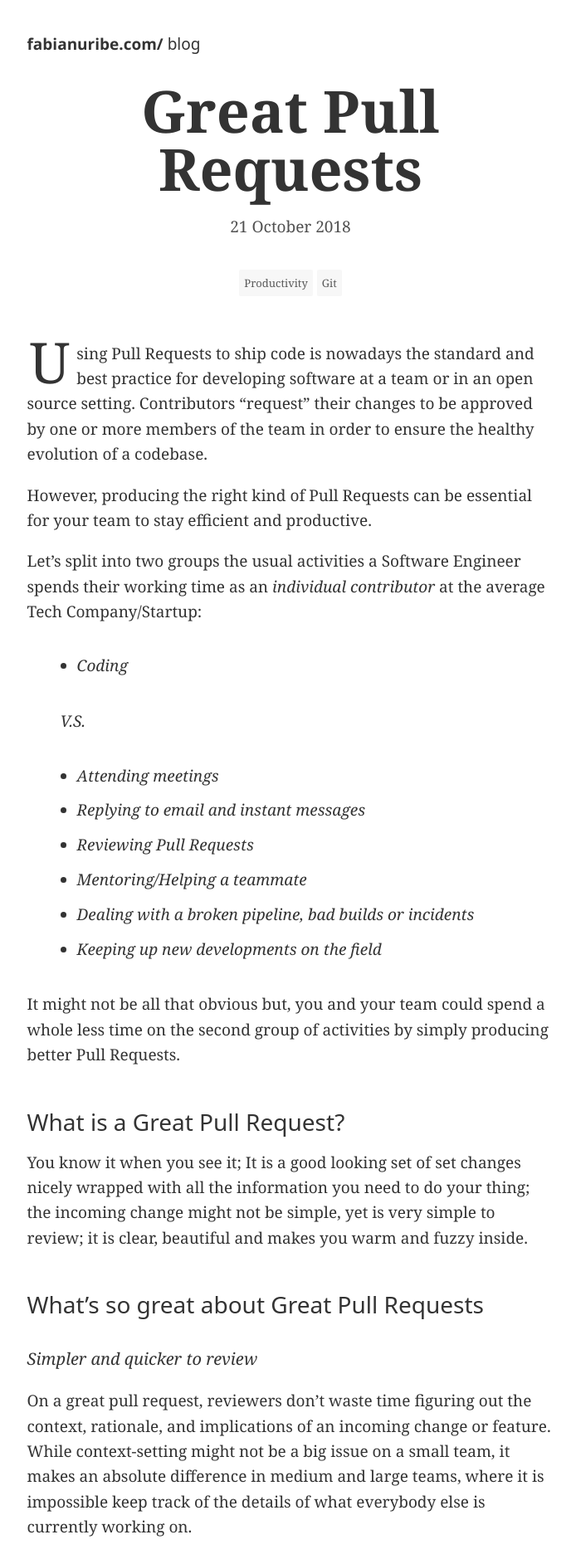
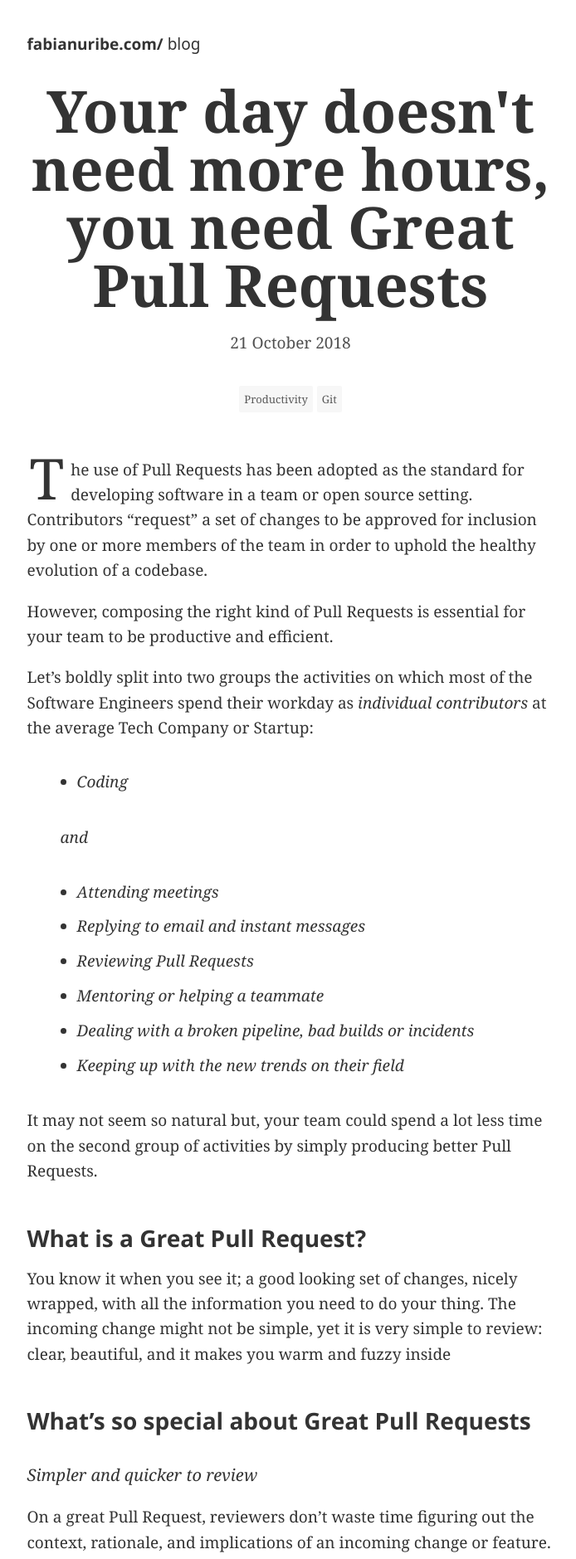
Before and after one commit to fabianuribe/fabianuribe.github.io, a Jekyll site: the page built from _posts/2018-10-21-Great-Pull-Requests.markdown, in a window 1280 px wide. Shown: the top 1879 px of the page at 83% size, without its empty margins (290-984 px from the left). Built offline with Jekyll 4.4.1, drawn with Linux system fonts in a browser that asks for light colours; some web fonts are replaced; some of the changed text lies outside the part shown.

```diff
--- a/_layouts/default.html
+++ b/_layouts/default.html
@@ -83,6 +83,7 @@
         <p>
             My name is Fabián Uribe,
             <br /> I'm a software engineer at Yahoo!
+            <br /> Say <a href="mailto:hello@fabianuribe.com">hello</a>.
         </p>
         <a class="twitter-icon footer-icon" href="http://www.twitter.com/fabianuribe" title="twitter"></a>
         <a class="github-icon footer-icon" href="http://www.github.com/fabianuribe" title="github"></a>
--- a/_posts/2018-10-21-Great-Pull-Requests.markdown
+++ b/_posts/2018-10-21-Great-Pull-Requests.markdown
@@ -1,69 +1,69 @@
 ---
 layout: post
-title: "Great Pull Requests"
+title: "Your day doesn't need more hours, you need Great Pull Requests"
 date: 2018-10-21 16:00:00
-description: "The key to efficient and productive engineering teams."
+description: "The one thing every engineering team of any size can start doing today with minimal investment and great productivity returns."
 category: blog
 tags: [Productivity, Git]
 ---
 
-Using Pull Requests to ship code is nowadays the standard and best practice for developing software at a team or in an open source setting. Contributors "request" their changes to be approved by one or more members of the team in order to ensure the healthy evolution of a codebase.
+The use of Pull Requests has been adopted as the standard for developing software in a team or open source setting. Contributors "request" a set of changes to be approved for inclusion by one or more members of the team in order to uphold the healthy evolution of a codebase.
 
-However, producing the right kind of  Pull Requests can be essential for your team to stay efficient and productive.
+However, composing the right kind of Pull Requests is essential for your team to be productive and efficient.
 
-Let's split into two groups the usual activities a Software Engineer spends their working time as an *individual contributor* at the average Tech Company/Startup:
+Let's boldly split into two groups the activities on which most of the Software Engineers spend their workday as *individual contributors* at the average Tech Company or Startup:
 
-> - *Coding*
+>   - *Coding*
 
-> *V.S.*
+> *and*
 
->    - *Attending meetings*
->    - *Replying to email and instant messages*
->    - *Reviewing Pull Requests*
->    - *Mentoring/Helping a teammate*
->    - *Dealing with a broken pipeline, bad builds or incidents*
->   - *Keeping up new developments on the field*
+>   - *Attending meetings*
+>   - *Replying to email and instant messages*
+>   - *Reviewing Pull Requests*
+>   - *Mentoring or helping a teammate*
+>   - *Dealing with a broken pipeline, bad builds or incidents*
+>   - *Keeping up with the new trends on their field*
 
-It might not be all that obvious but, you and your team could spend a whole less time on the second group of activities by simply producing better Pull Requests.
+It may not seem so natural but, your team could spend a lot less time on the second group of activities by simply producing better Pull Requests.
 
 ### What is a Great Pull Request?
-You know it when you see it; It is a good looking set of set changes nicely wrapped with all the information you need to do your thing;  the incoming change might not be simple, yet is very simple to review; it is clear, beautiful and makes you warm and fuzzy inside.
+You know it when you see it; a good looking set of changes, nicely wrapped, with all the information you need to do your thing. The incoming change might not be simple, yet it is very simple to review: clear, beautiful, and it makes you warm and fuzzy inside
 
-### What's so great about Great Pull Requests
+### What's so special about Great Pull Requests
 
 #### Simpler and quicker to review
-On a great pull request, reviewers don’t waste time figuring out the context, rationale, and implications of an incoming change or feature. While context-setting might not be a big issue on a small team, it makes an absolute difference in medium and large teams, where it is impossible keep track of the details of what everybody else is currently working on.
+On a great Pull Request, reviewers don’t waste time figuring out the context, rationale, and implications of an incoming change or feature. While context-setting might not be a big issue on a small team, it makes an absolute difference in medium and large teams, where it is impossible keep track of the details of what everybody else is currently working on.
 
-#### Share and impulse knowledge growth
-Whenever introducing design patterns, technologies, techniques or best practices, a Great Pull Request is better than your average blog post. The reviewers get a very practical and contextual case study for associating abstract concepts or techniques; not only the reviewer's knowledge is pushed for growth, but the author is also compelled to research further in order to support and justify the strategy and consequences of their proposed changes.
+#### Share and push knowledge growth
+Whenever introducing design patterns, technologies, techniques or best practices, a Great Pull Request is better than your average blog post. The reviewers get a very practical and contextual case study for associating abstract concepts or techniques; not only is the reviewer pushed for growth, but the author is also compelled to research further in order to support and justify the strategy and consequences of their proposed changes.
 
 #### Quality drivers
-They boost or maintain the quality of a codebase. Thoughtful changes become contagious amongst the contributors; they set the quality bar for reviewers and contributors; great codebase quality directly correlates to fewer incidents and outages, which translates productive and happier teams.
+They boost or maintain the quality of a codebase. Thoughtful changes become contagious amongst the contributors; they set the bar for reviewers and contributors. Great codebase quality directly correlates to fewer incidents and outages, which translates productive and happier teams.
 
-#### Become documentation and a runbook for debugging
+#### Introduce documentation and a runbook for debugging
 They help new team members commence and understand new codebases;  They simplify and expedite getting production issues under control, since they become snapshots of the entire story in a single place, time is not wasted on tracing and investigating root causes, how things work or stabilization strategies.
 
-### The dangers of bad pull requests
+### Dangers of bad Pull Requests
 
-#### Timesink
-Bad pull requests are less likely to be approved on a single review round, as reviewers request clarifications, they increase the chances of falling into never-ending rounds of modification requests or even end up getting closed, wasting everyone's time.
+#### Time sinks
+Bad Pull Requests are less likely to be approved on a single review round, as reviewers request clarifications, they increase the chances of falling into never-ending rounds of modification requests or even end up getting closed, wasting everyone's time.
 
 #### Slow down product development
-Bad pull requests will be inevitably procrastinated upon, they become "hot potatoes" that team members will put off reviewing until someone has to "take one for the team".
+Bad Pull Requests will be inevitably procrastinated upon, they become "hot potatoes" that team members will put off reviewing until someone has to "take one for the team".
 
 #### Bad for the author's career
-Bad pull requests damage the reputation of their authors, they will diminish the team's confidence on their qualifications and raise concerns amongst the management, making it harder on themselves to progress on their career.
+Bad Pull Requests damage the reputation of their authors, they will diminish the team's confidence in their qualifications and raise concerns amongst the management, making it harder for them to progress in their career.
 
 ### Anatomy of a Great Pull Request
 - Great code quality
-- Context
-    - Thoughtful Title
-    - Background, Goal and Strategy
+- Description
+    - Thoughtful title
+    - Background, goal and strategy
     - Knowledge transfer *
     - Screenshots / GIFs / Preview links *
-    - Perfromance/impact analysis
-    - Tests summary
-    - Pending Tasks / Next steps *
+    - Performance impact analysis
+    - Tests coverage
+    - Pending tasks or next steps *
 - Appropriate reviewers
 
  **optional depending on the type of change*
@@ -74,27 +74,27 @@ Bad pull requests damage the reputation of their authors, they will diminish the
 It is unlikely anyone will grasp the content and extent of proposed changes better than the authors themselves, it is their responsibility to both consciously and critically review themselves so that all the "rough edges" and "human errors" are polished before requesting others to spend their time on it.
 
 #### Do: Provide context
-A pull request that doesn't provide background becomes a "puzzle" for reviewers; they will need to make assumptions in order to uncover the reasons and intent of the author, which can eventually be mistaken and lead to unwanted outcomes. This ends up generating delays and overhead for the reviewers to either seek further clarifications from the author or to do research on their own. At very minimum, a pull request description should answer the questions "What?", "Why?" and "How?";  Writing "bug fix" is never an acceptable description.
+A Pull Request that doesn't provide background becomes a "puzzle" for reviewers; they will need to make assumptions in order to uncover the reasons and intent of the author, which can eventually be mistaken and lead to unwanted outcomes. This ends up generating delays and overhead for the reviewers to either seek further clarifications from the author or to do research on their own. At very minimum, a Pull Request description should answer the questions "What?", "Why?" and "How?";  Writing "bug fix" is never an acceptable description.
 
 #### Do: Keep it short
-A long pull request increases reviewing complexity; small atomic changes help reviewers to wrap their head around the change quickly rather than having to deal with a conundrum of changes spread across multiple files. When smaller pull requests are not technically feasible, multiple semantic commits can help get a hold of the components and progression of the development. Since commits can always be squashed before merging if necessary, there is no need to cram everything into a single commit.
+A long Pull Request increases reviewing complexity; small atomic changes help reviewers to wrap their head around the change quickly rather than having to deal with a conundrum of changes spread across multiple files. When smaller Pull Requests are not technically feasible, multiple semantic commits can help get a hold of the components and progression of the development. Since commits can always be squashed before merging if necessary, there is no need to cram everything into a single commit.
 
 #### Don't: Address more than one concern at a time
-A pull request that combines unrelated changes pollute the repository's history and unnecessarily complicates rolling back to previous versions during incidents and outages.
+A Pull Request that combines unrelated code changes pollutes the repository's history and unnecessarily complicates rolling back to previous versions during incidents or outages.
 
 #### Don't: Include the wrong reviewers
-If an author asks for someone's review who either is not familiar with the codebase nor is proficient with the language or technology, the review will only become overhead without value.
+If an author asks for someone's review who either is not familiar with the codebase nor is proficient with the language or technology, the review will only become overhead without real value.
 
 #### Don't: Lower the test coverage
-A pull request that doesn't include Unit or Functional tests is a bad pull request. There are a  very few exceptional cases where adding tests may not be required but authors should have a very good reason to do so.
+A Pull Request that doesn't include Unit or Functional tests is a bad Pull Request. There are few cases where adding new tests may not be required, but authors should have a very good rationale behind the decision.
 
-### The cost of a Great Pull Request
+### Cost of a Great Pull Request
 
-#### Upfront investments
-Configuring a Pull Request template per repository is a one-time investment that will help maintain buy-in on to the initiative, if your team is using Github or Gitlab it shouldn't take you more than 3 minutes.
+#### Up-front investments
+Configuring a Pull Request template per repository is a one-time investment that will help your team buy-in to and sustain the initiative. If your team is using Github or Gitlab, it shouldn't take you more than 3 minutes.
 
 #### Per Pull Request investments
-Depending on the nature of the change, the author may need to devote from  5 to 10 extra minutes to think and fill out the pull request template.
+Depending on the nature of the change, the author may need to devote from  5 to 10 extra minutes to think and fill out the Pull Request template.
 
 ### Conclusion
-If *you* or *your* team are struggling getting things done, maintaining code quality or merely feeling there are just not enough hours in a day; look into your Pull Requests. Great Pull Requests are the one thing any team of any size can start doing today with minimal investment and great returns.
+If *you* or *your* team are struggling to get things done, maintaining code quality or merely feeling there are just not enough hours in a day; look into your Pull Requests. Great Pull Requests are the one thing any team of any size can start doing today with minimal investment and great returns.
--- a/css/main.css
+++ b/css/main.css
@@ -47,7 +47,7 @@ h2 {
 h3 {
     font-size: 28px;
     font-family: 'Noto Sans', sans-serif;
-    font-weight: 300;
+    /* font-weight: 300; */
     margin-top: 50px;
     margin-bottom: 10px;
     line-height: 30px;
```
Also changed, not shown: assets/css/main.min.css.
